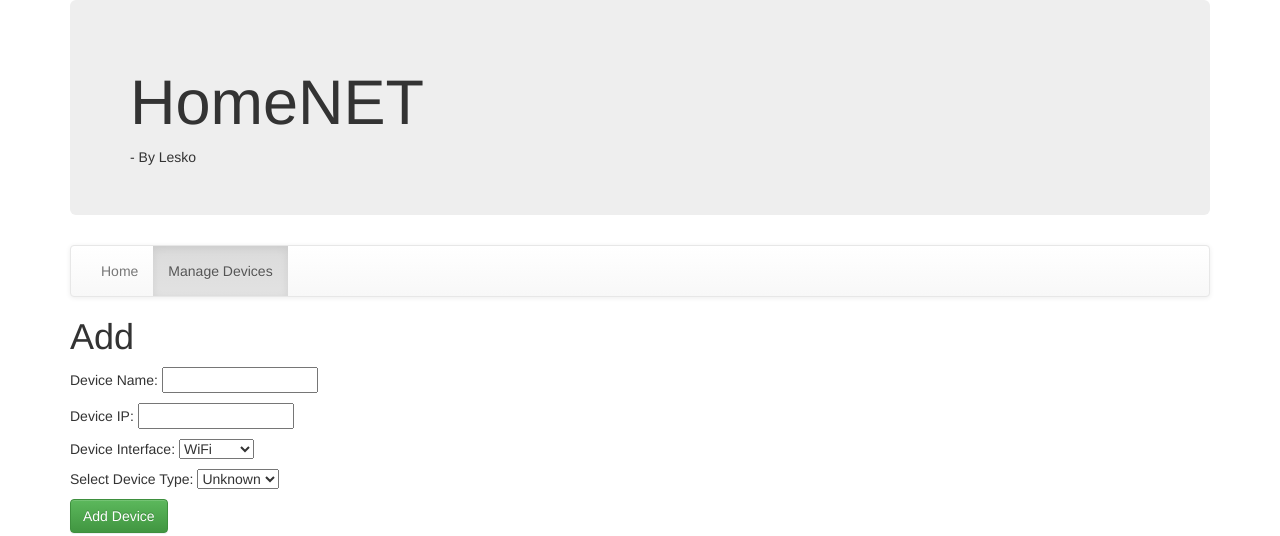
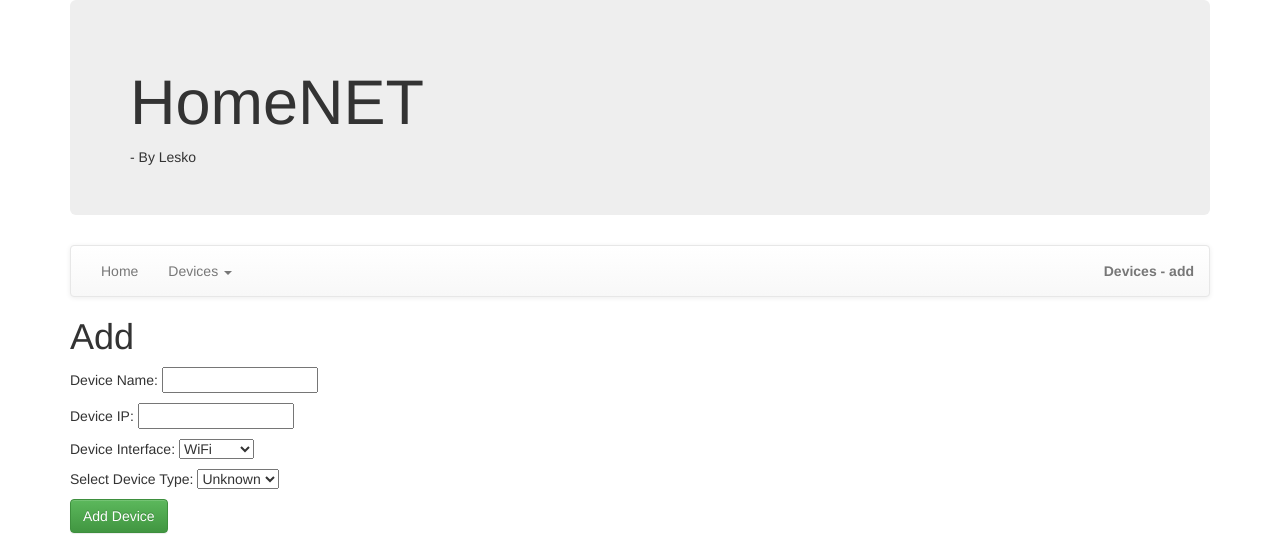
Before and after one commit to LeskoIam/homeNET, a Flask app: page /add_device in a window 1280 px wide. Shown: the top 536 px of the page. Run offline with Flask 2, Linux system fonts and the light colour scheme; parts of the project's set-up code (start-up, migrations or seed data) failed here and were passed over; some libraries are stand-ins or nearby versions.

Commit message:
- Added home page - changed navbar - added navigation location indication to navbar

```diff
--- a/app/templates/base.html
+++ b/app/templates/base.html
@@ -33,19 +33,21 @@
     <nav role="navigation" class="navbar navbar-default">
         <div id="navbarCollapse" class="collapse navbar-collapse">
             <ul class="nav navbar-nav">
-                <li><a href="/table">Home</a></li>
-                <li><a href="/manage_devices">Manage Devices</a></li>
-{#                <li class="dropdown">#}
-{#                    <a data-toggle="dropdown" class="dropdown-toggle" href="#">Messages <b class="caret"></b></a>#}
-{#                    <ul role="menu" class="dropdown-menu">#}
-{#                        <li><a href="#">Inbox</a></li>#}
-{#                        <li><a href="#">Drafts</a></li>#}
+                <li><a href="/home">Home</a></li>
+                <li class="dropdown">
+                    <a data-toggle="dropdown" class="dropdown-toggle" href="#">Devices <b class="caret"></b></a>
+                    <ul role="menu" class="dropdown-menu">
+                        <li><a href="/view_devices">View</a></li>
+                        <li><a href="/manage_devices">Edit</a></li>
 {#                        <li><a href="#">Sent Items</a></li>#}
 {#                        <li class="divider"></li>#}
 {#                        <li><a href="#">Trash</a></li>#}
-{#                    </ul>#}
-{#                </li>#}
+                    </ul>
+                </li>
             </ul>
+            <ul class="nav navbar-nav navbar-right" l>
+                <li><a href="#"><b>{{ page_loc|capitalize }}</b></a></li>
+                    </ul>
         </div>
     </nav>
 
--- /dev/null
+++ b/app/templates/home.html
@@ -0,0 +1,6 @@
+{% extends "base.html" %}
+{% block table %}
+
+    <h1>HOME PAGE</h1>
+
+{% endblock %}
--- a/app/templates/manage_devices.html
+++ b/app/templates/manage_devices.html
@@ -5,8 +5,7 @@
 {#            border: 1px solid;#}
 {#        }#}
 {#    </style>#}
-
-    <div>
+    <div align="right">
         <form action="/add_device" method="post" name="add_f">
             <button value="add" type="submit" class="btn btn-success">Add Device</button>
         </form>
--- a/app/views.py
+++ b/app/views.py
@@ -14,7 +14,12 @@ from forms import AddEditNodeForm
 basic_auth = BasicAuth(app)
 
 
-@app.route('/table', methods=["GET", "POST"])
+@app.route('/home')
+def home():
+    return render_template("home.html", page_loc="home")
+
+
+@app.route('/view_devices', methods=["GET", "POST"])
 def show():
     last_common_id, update_time = db.session.query(LastEntry.last_common_id, LastEntry.date_time). \
         order_by(LastEntry.date_time.desc()).first()
@@ -41,7 +46,7 @@ def show():
     return render_template("view_devices_table.html",
                            data=data,
                            update_time=update_time,
-                           page="/table")
+                           page_loc="devices - view")
 
 
 @app.route("/manage_devices", methods=["GET", "POST"])
@@ -49,7 +54,7 @@ def manage_devices():
     all_devices = db.session.query(Nodes).order_by(Nodes.id.asc()).all()
     return render_template("manage_devices.html",
                            all_devices=all_devices,
-                           page="/manage_devices")
+                           page_loc="devices - manage")
 
 
 @app.route("/add_device", methods=["GET", "POST"])
@@ -74,7 +79,7 @@ def add_device():
     return render_template("add_edit_device.html",
                            form=form,
                            add_edit="add",
-                           page="/manage_devices")
+                           page_loc="devices - add")
 
 
 @app.route("/edit/<device_id>", methods=["GET", "POST"])
@@ -107,7 +112,7 @@ def edit_device(device_id):
     return render_template("add_edit_device.html",
                            form=form,
                            add_edit="edit",
-                           page="/manage_devices")
+                           page_loc="devices - edit")
 
 
 @app.route("/delete/<device_id>", methods=["GET", "POST"])
```
Also changed, not shown: app/templates/view_devices_table.html (+5 -5 lines), app.db, app/templates/add_edit_device.html (indentation only).
